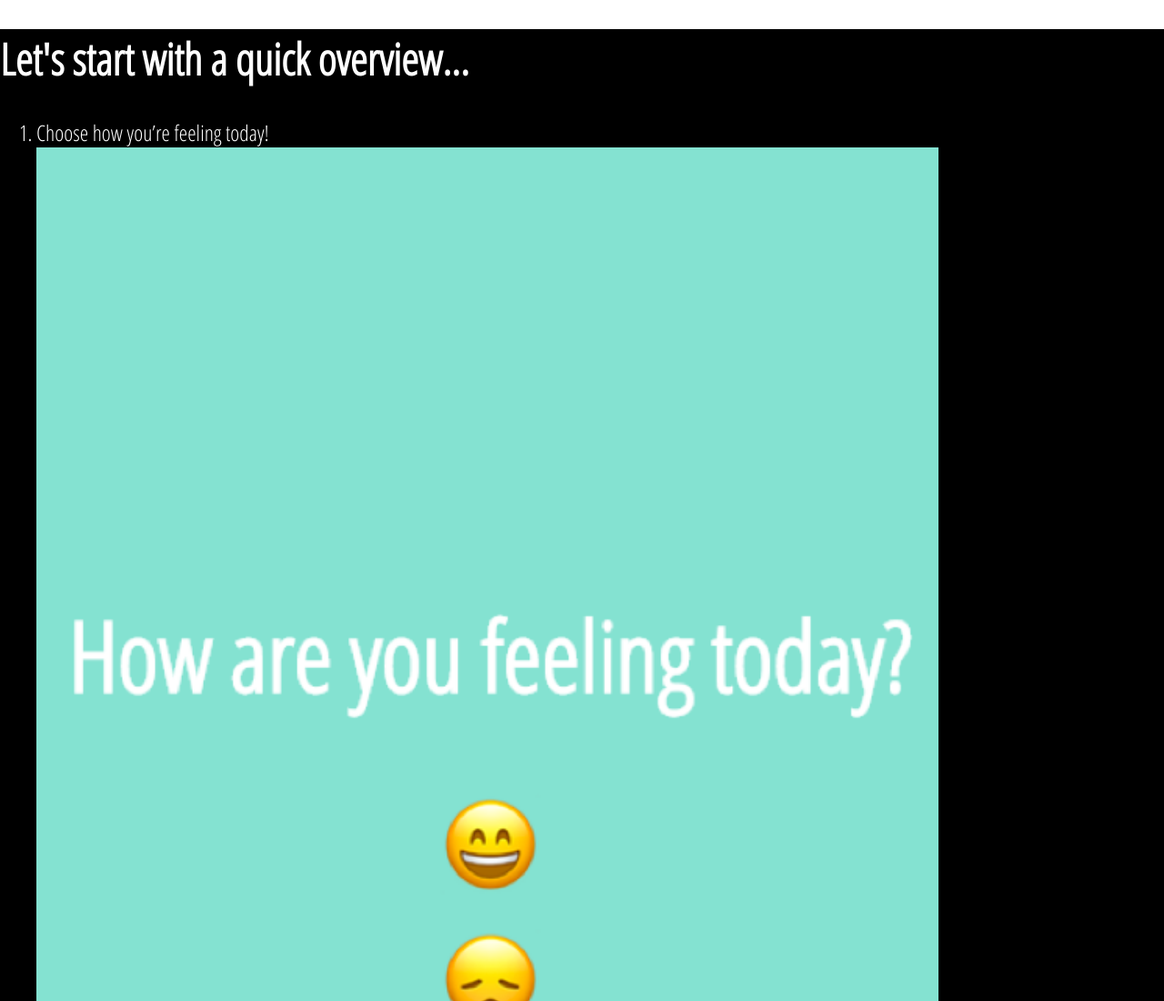
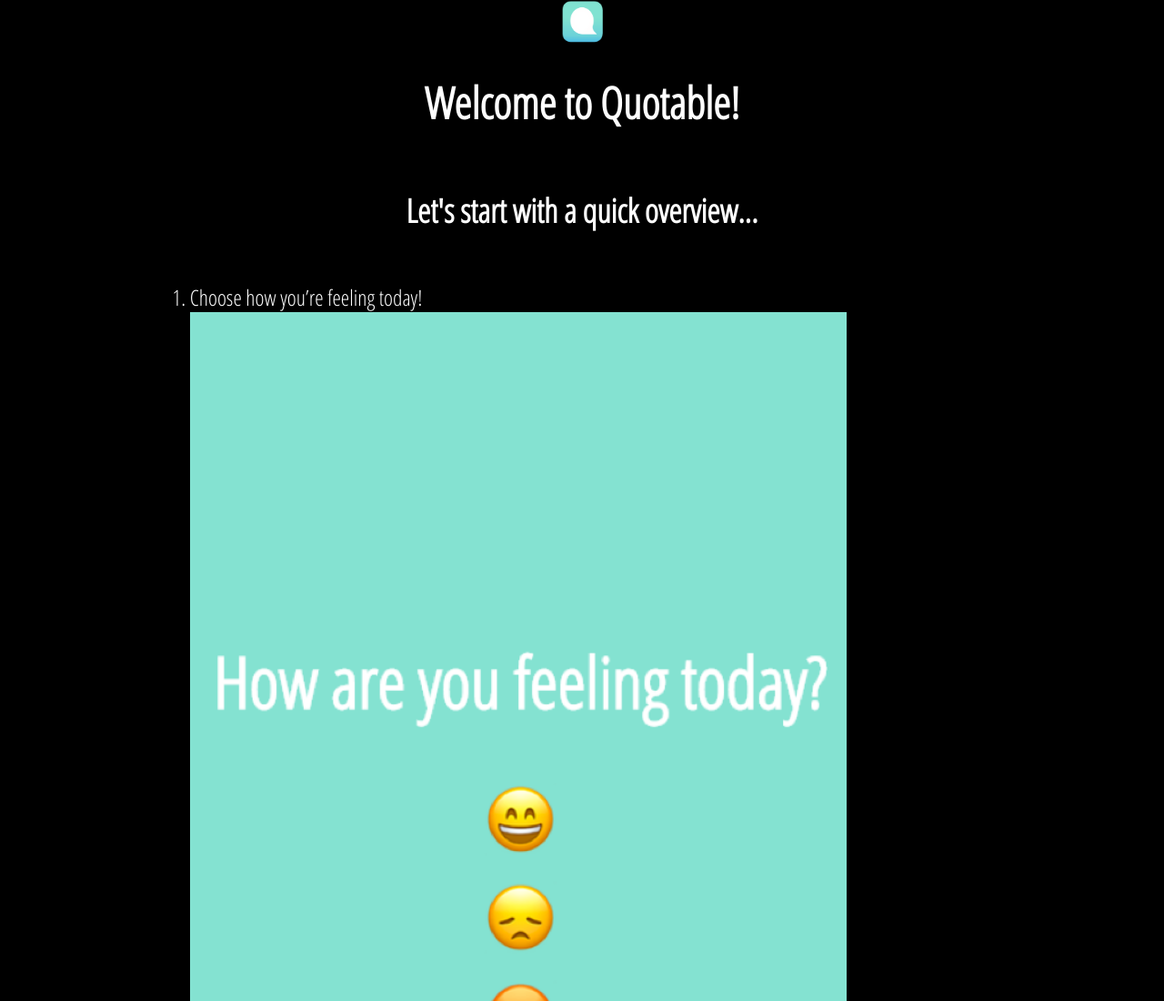
Before and after one commit to tyu268/quotable, a React app: page / in a window 1280 px wide. Shown: the top 1100 px of the page at 91% size. Built offline with nearby package versions, Linux system fonts and the light colour scheme.

Commit message:
tutorial touchup

```diff
--- a/src/containers/Tutorial.js
+++ b/src/containers/Tutorial.js
@@ -15,6 +15,7 @@ import timescreen from "../img/timescreen.png";
 import profilescreen from "../img/profilescreen.png";
 import explorescreen from "../img/explorescreen.png";
 import camerascreen from "../img/camerascreen.png";
+import logo from "../img/logo.png";
 
 class Tutorial extends Component {
     constructor(props) {
@@ -30,7 +31,9 @@ class Tutorial extends Component {
 	render() {
 		return (
 			<div className="tutorial-screen">
-			<h1> Let's start with a quick overview... </h1>
+				<img className="logo" src={logo} alt="Quotable Logo"/>
+				<h1> Welcome to Quotable! </h1>
+				<h2> Let's start with a quick overview... </h2>
 					<div className="tutorial-steps">
 						<ol>
 							<li>Choose how you’re feeling today!</li>
--- a/src/css/Tutorial.css
+++ b/src/css/Tutorial.css
@@ -1,5 +1,9 @@
 .tutorial-screen {
     background: black;
+    display: flex;
+    justify-content: center;
+    flex-direction: column;
+    align-items: center;
 }
 
 .tutorial-image {
@@ -46,3 +50,7 @@
 	background-color: #84E1D1;
 	border: 5px inset #84E1D1;
 }
+
+.logo {
+    width: 50px;
+}
```
Also changed, not shown: src/img/logo.png (added). Lines whose indentation alone changed are shown as unchanged.
